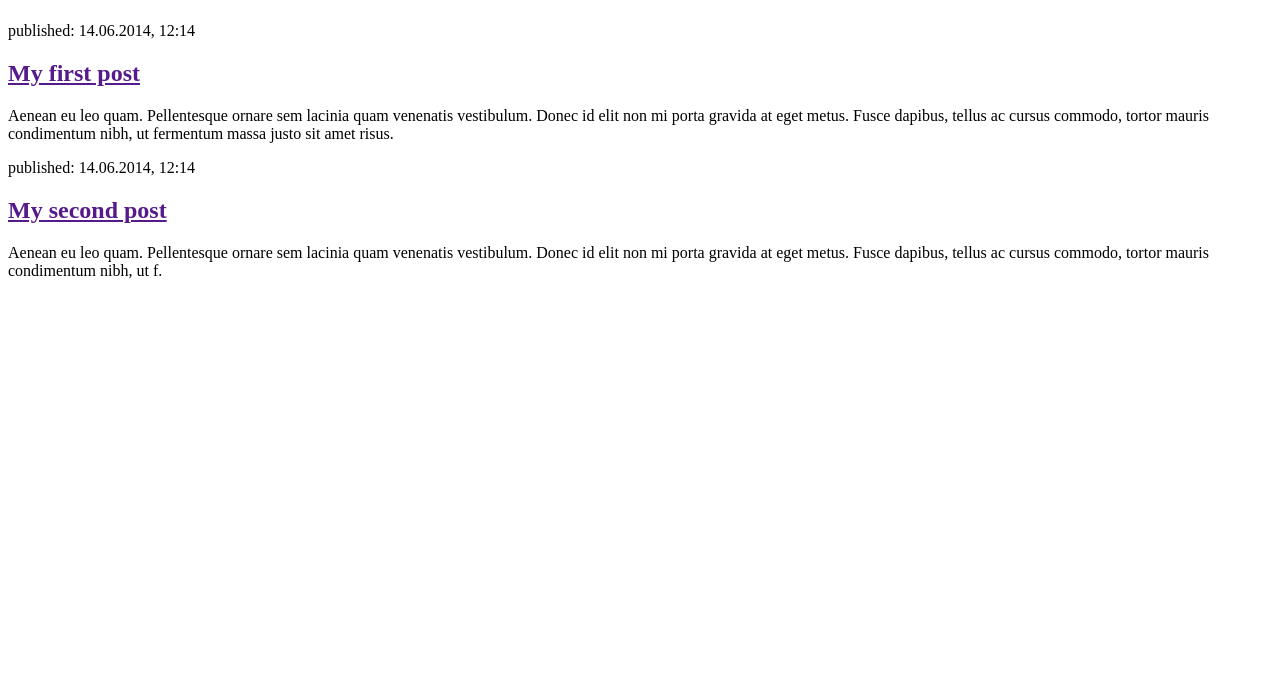
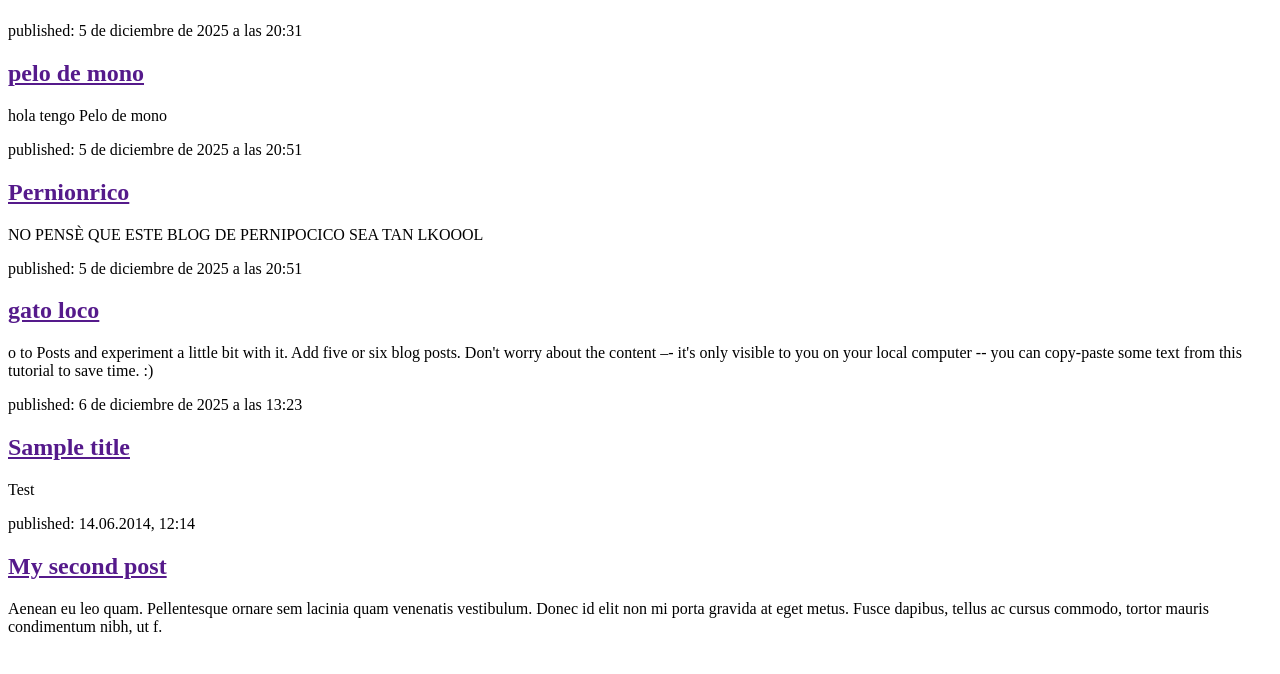
Before and after one commit to Nahjuu/django-tutorial-projects, a Django app: page / in a window 1280 px wide. Shown: the part 58-732 px from the top of the page. Run offline with Django 5.2, Linux system fonts and the light colour scheme; data comes from the database, SQL or seed files in the repository; both versions use the stored data as it was after the commit.

Commit message:
modified template to display posts from the database

```diff
--- a/blog/templates/blog/post_list.html
+++ b/blog/templates/blog/post_list.html
@@ -9,9 +9,14 @@
         </header>
 
         <article>
-            <time>published: 14.06.2014, 12:14</time>
-            <h2><a href="">My first post</a></h2>
-            <p>Aenean eu leo quam. Pellentesque ornare sem lacinia quam venenatis vestibulum. Donec id elit non mi porta gravida at eget metus. Fusce dapibus, tellus ac cursus commodo, tortor mauris condimentum nibh, ut fermentum massa justo sit amet risus.</p>
+            {%for post in posts%}
+                <article>
+                    <time>published: {{post.published_date}}</time>
+                    <h2><a href="">{{post.title}}</a></h2>
+                    <p>{{ post.text|linebreaksbr }}</p>
+
+                </article>
+            {%endfor%}
         </article>
 
         <article>
--- a/blog/views.py
+++ b/blog/views.py
@@ -1,5 +1,9 @@
 from django.shortcuts import render
+from .models import Post
+from django.utils import timezone
+
 
 # Create your views here.
 def post_list(request):
-    return render(request, 'blog/post_list.html', {})
+    posts = Post.objects.filter(published_date__lte=timezone.now()).order_by('published_date')
+    return render(request, 'blog/post_list.html', {'posts': posts})
```
Also changed, not shown: db.sqlite3.
